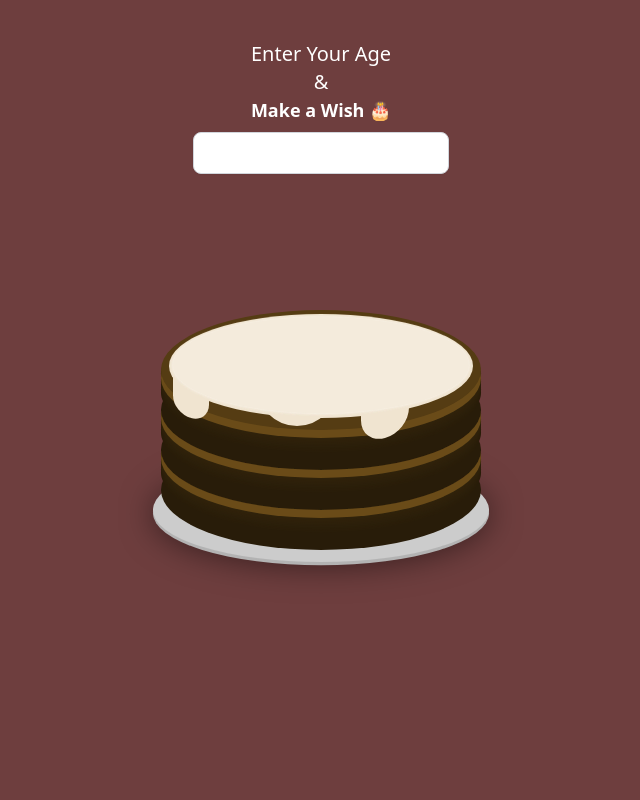
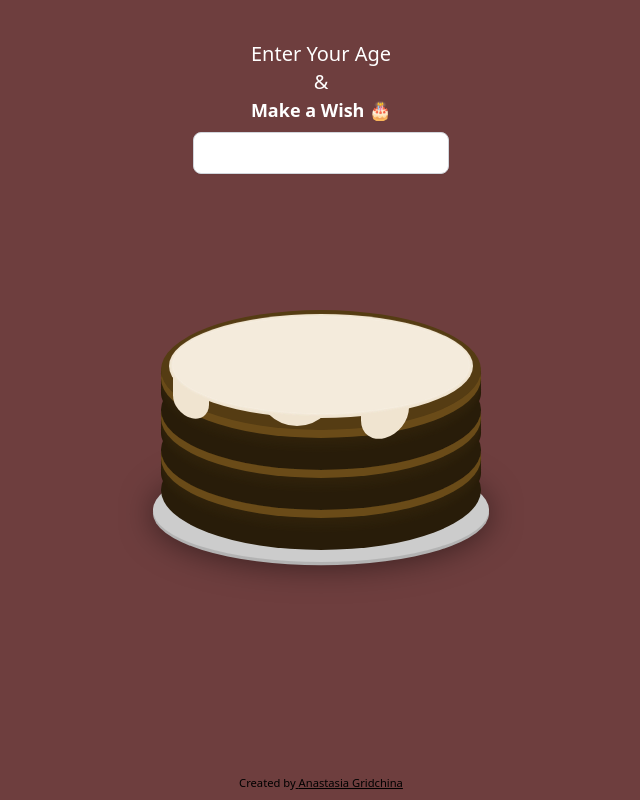
Before and after one commit to AnastasiaGridchina/birthday-cake, a Next.js app: page / in a window 1280 px wide. Shown: the whole page, without its empty margins (319-959 px from the left). Built offline with nearby package versions, Linux system fonts and the light colour scheme; no server answers.

Commit message:
fix: created by

```diff
--- a/app/page.tsx
+++ b/app/page.tsx
@@ -72,7 +72,17 @@
                 <CakeComponent isSoundDetected={isSoundDetected} elementPositions={candlePosition}/>
             </main>
 
-
+            <footer className="text-center mt-4 p-2 ">
+                Created by
+                <a
+                    href="https://github.com/darklammm"
+                    target="_blank"
+                    rel="noopener noreferrer"
+                    className="underline text-brown-600 hover:text-brown-800"
+                >
+                    {" "}Anastasia Gridchina
+                </a>
+            </footer>
         </>
     );
 }
```
